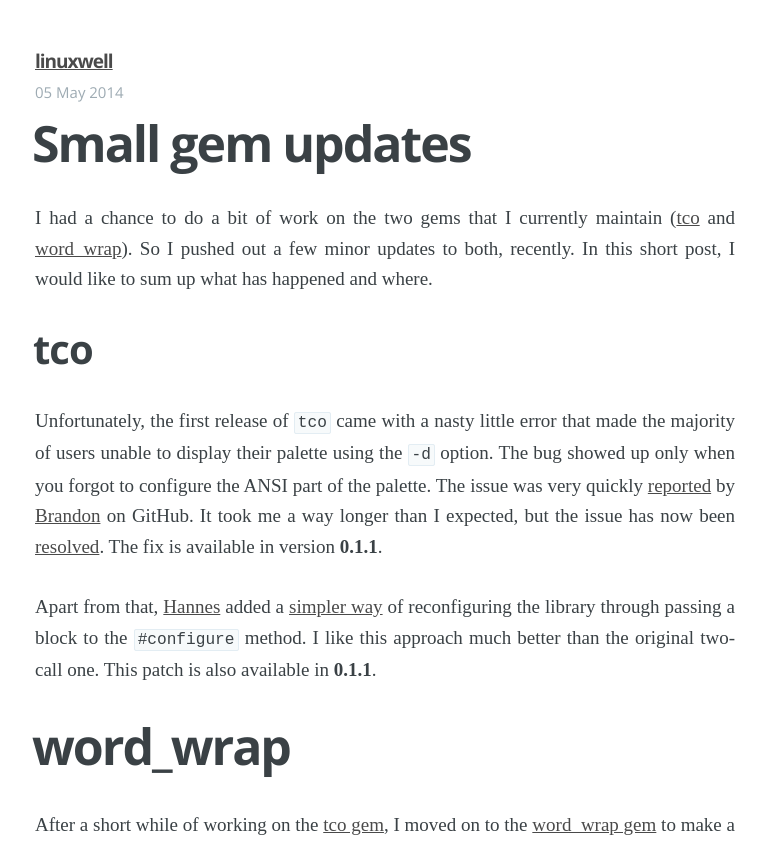
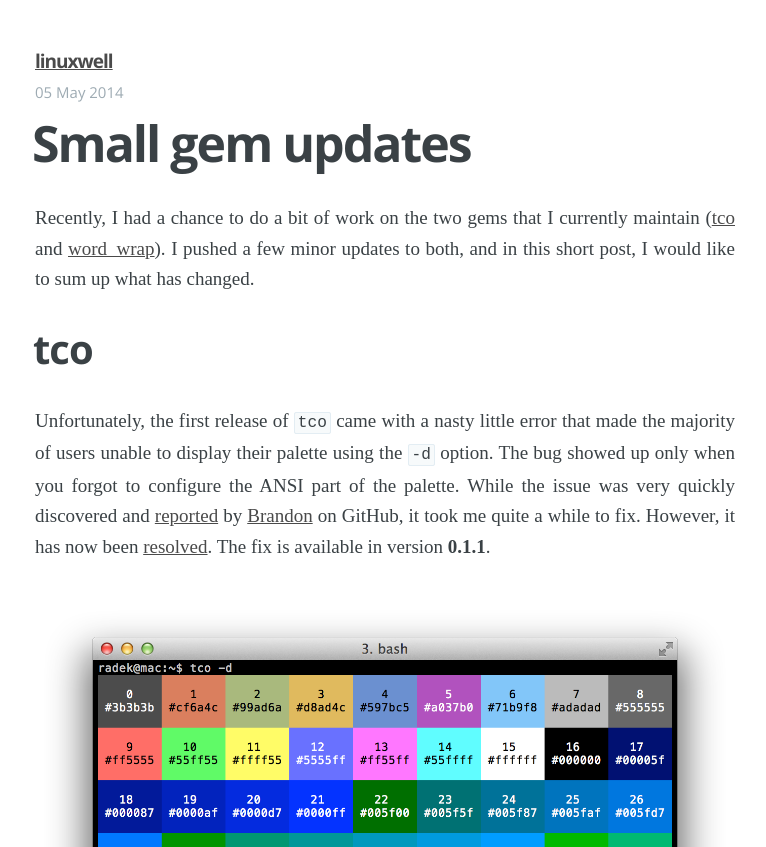
Before and after one commit to Ricardomol/pazdera.github.io, a Jekyll site: the page built from _posts/2014-05-05-small-gem-udpates.md, in a window 1280 px wide and 900 px high, scrolled down 851 px, cut to the strip 53-900 px from the top of the window. Shown: the whole strip, without its empty margins (255-1021 px from the left). Built offline with Jekyll 4.4.1, drawn with Linux system fonts in a browser that asks for light colours; some web fonts are replaced; comment, search, counter and statistics services are not loaded; some of the changed text lies outside the part shown.

Commit message:
gems-post: Language improvements

```diff
--- a/_posts/2014-05-05-small-gem-udpates.md
+++ b/_posts/2014-05-05-small-gem-udpates.md
@@ -1,8 +1,7 @@
 ---
 layout: post
 title: Small gem updates
-description: "A short summary of the recent changes made to the tco and
-word_wrap gems."
+description: "A short summary of the recent changes made to the tco and word_wrap gems."
 cover: bricks.jpg
 comments: true
 categories:
@@ -14,35 +13,41 @@
 - tco
 ---
 
-I had a chance to do a bit of work on the two gems that I currently maintain
-([tco](http://rubygems.org/gems/tco) and
-[word_wrap](http://rubygems.org/gems/word_wrap)). So I pushed out a few minor
-updates to both, recently. In this short post, I would like to sum up what has
-happened and where.
+Recently, I had a chance to do a bit of work on the two gems that I currently
+maintain ([tco](http://rubygems.org/gems/tco) and
+[word_wrap](http://rubygems.org/gems/word_wrap)). I pushed a few minor updates
+to both, and in this short post, I would like to sum up what has changed.
 
 ## tco
 
 Unfortunately, the first release of `tco` came with a nasty little error that
 made the majority of users unable to display their palette using the `-d`
 option. The bug showed up only when you forgot to configure the ANSI part of
-the palette. The issue was very quickly
+the palette. While the issue was very quickly discovered and
 [reported](https://github.com/pazdera/tco/issues/3) by
-[Brandon](https://github.com/brandonpittman) on GitHub. It took me a way longer
-than I expected, but the issue has now been
+[Brandon](https://github.com/brandonpittman) on GitHub, it took me quite a
+while to fix. However, it has now been
 [resolved](https://github.com/pazdera/tco/commit/a3bff189762bef7784fa1452bde792fb88df6ed7).
 The fix is available in version **0.1.1**.
+
+<figure class="align-center">
+    <img src="/assets/images/posts/tco-palette.png" alt="Extended palete">
+    <figcaption>
+        The extended palette displayed by tco
+    </figcaption>
+</figure>
 
 Apart from that, [Hannes](https://github.com/kwando) added a [simpler
 way](https://github.com/pazdera/tco/commit/fb43c50d86700ce12cd4ce138fc14f72adab386c)
 of reconfiguring the library through passing a block to the `#configure`
-method. I like this approach much better than the original two-call one. This
-patch is also available in **0.1.1**.
+method, rather than calling `#reconfigure`. I like this approach much better
+than the original one. This patch is also available in **0.1.1**.
 
-# word_wrap
+## word_wrap
 
-After a short while of working on the [tco
-gem](https://github.com/pazdera/tco), I moved on to the [word_wrap
-gem](https://github.com/pazdera/word_wrap) to make a few improvements there.
+After a short while of working on `tco`, I moved on to the [word_wrap
+gem](https://github.com/pazdera/word_wrap) to make a few improvements there
+as well.
 
 Although `ww` is quite a simple utility, I find it to be very useful when
 manipulating plain text documents, such as blog posts or READMEs. You can get
```
Also changed, not shown: other parts of _posts/2014-05-05-small-gem-udpates.md (+2 -2 lines).
